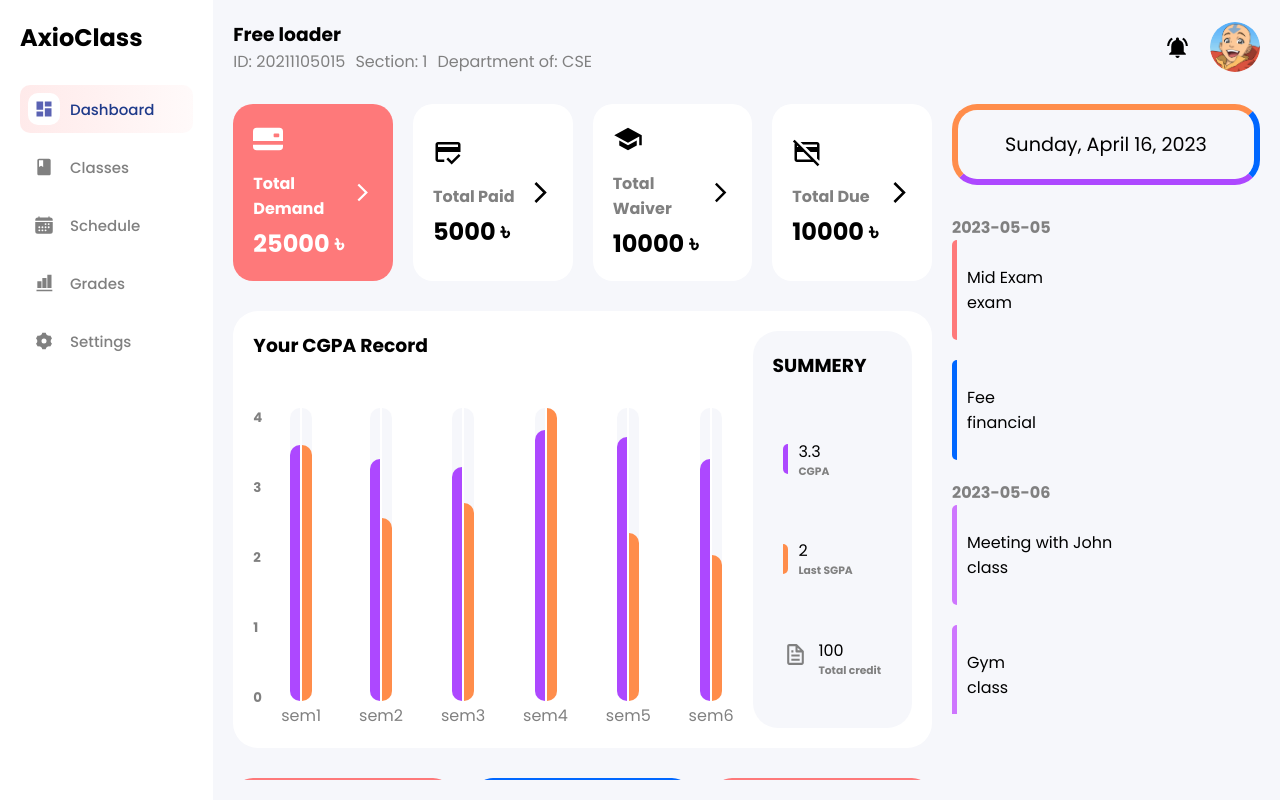
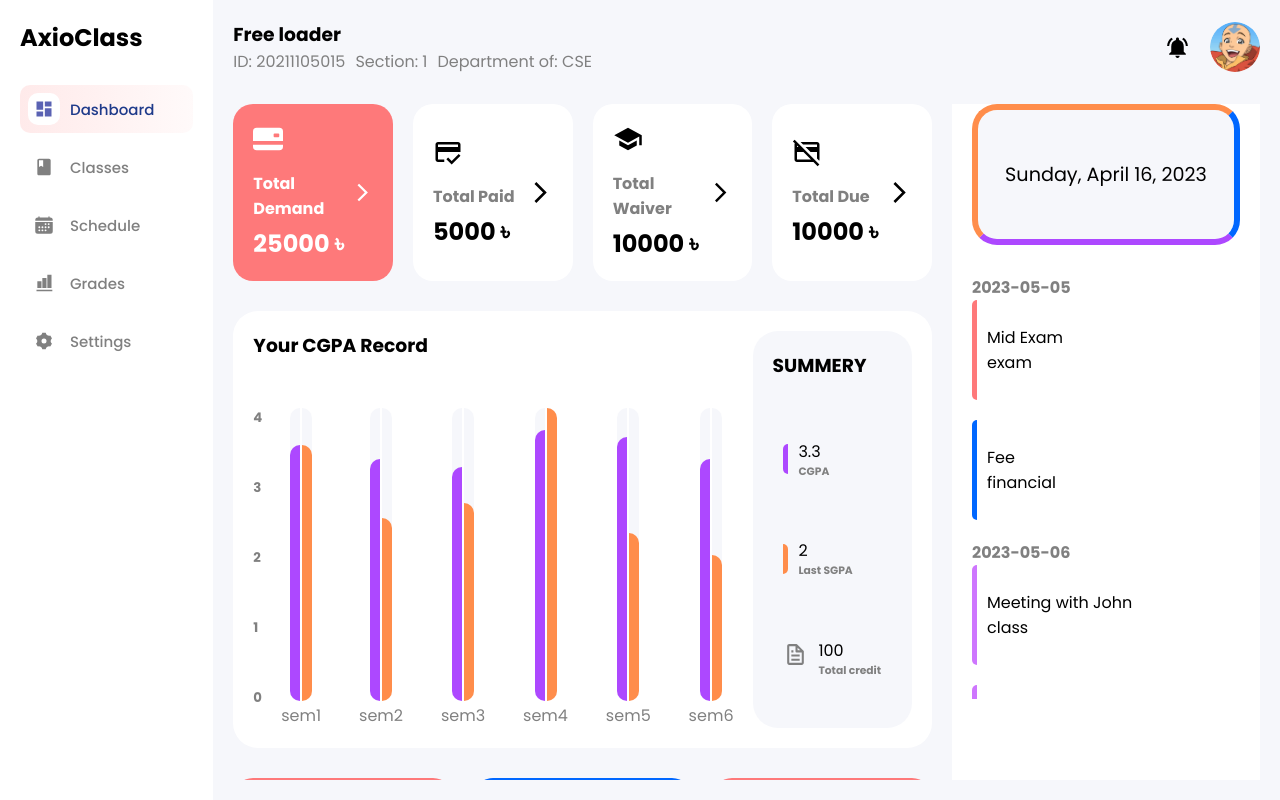
Before and after one commit to dev-faisal-ahmed/AxioClass-fr, a React (Vite) app: page / in a window 1280 px wide. Built offline with nearby package versions, Linux system fonts and the light colour scheme.

Commit message:
side bar beta 1

```diff
--- a/src/components/component_page/home_page/HomePage.jsx
+++ b/src/components/component_page/home_page/HomePage.jsx
@@ -15,7 +15,7 @@ export function HomePage() {
         <Cgpa />
         <AllNotices />
       </section>
-      <section>
+      <section className="homePage__toDos">
         <ToDos/>
       </section>
     </section>
--- a/src/components/component_page/home_page/homePage.css
+++ b/src/components/component_page/home_page/homePage.css
@@ -10,3 +10,6 @@
   overflow-y: auto;
   padding-right: 20px;
 }
+.homePage__toDos{
+  overflow: hidden;
+}
--- a/src/components/component_page/home_page/toDos/ToDos.jsx
+++ b/src/components/component_page/home_page/toDos/ToDos.jsx
@@ -29,11 +29,11 @@ export const ToDos = () => {
     setEvents(fakeData);
   },[])
   return (
-    <div className='toDos__body'>
-      <div className='toDos__today text-center mt-30'>
+    <div className='toDos__body h-full'>
+      <div className='toDos__today flex text-center mt-30'>
       {today}
       </div>
-      <div className='flex flex-col toDos__gap-20 mt-30'>
+      <div className='toDos__events flex flex-col toDos__gap-20 mt-30'>
       {Object.keys(events).map(date => (
         <div key={date}>
         <h4 className='toDos__color'>{date}</h4>
--- a/src/components/component_page/home_page/toDos/todos.css
+++ b/src/components/component_page/home_page/toDos/todos.css
@@ -1,9 +1,14 @@
 .toDos__body{
-  height: 80vh;
-  overflow-y: auto;
+  background-color: #fff;
+  padding: 0 20px 0 20px ;
 }
 .toDos__today{
+  min-height: 75px;
+  max-height: 150px;
+  height: 20%;
   font-size: larger;
+  justify-content: center;
+  align-items: center;
   background-color: #F6F7FB;
   border-top: 6px solid #FF8D4B;
   border-left: 6px solid #FF8D4B;
@@ -12,6 +17,10 @@
   border-radius: 25px;
   padding: 20px ;
 }
+.toDos__events{
+  height: 60%;
+  overflow-y: auto;
+}
 .toDos__color{
   color: gray;
 }
--- a/src/index.css
+++ b/src/index.css
@@ -17,16 +17,27 @@ body {
   --color-secondary-dark: "";
 }
 
-*::-webkit-scrollbar {
+/* *::-webkit-scrollbar {
   width: 5px;
-}
-*::-webkit-scrollbar-track {
-  /* background: white; */
+} */
+
+/* *::-webkit-scrollbar-track {
   border-radius: 10px;
-}
-*::-webkit-scrollbar-thumb {
+} */
+
+/* *::-webkit-scrollbar-thumb {
   background-color: gray;
   border-radius: 10px;
+} */
+
+
+/* Hide scrollbar for all browsers */
+* {
+  scrollbar-width: none; /* Firefox */
+  -ms-overflow-style: none; /* IE 10+ */
+  ::-webkit-scrollbar {
+    display: none; /* Chrome, Safari, Edge */
+  }
 }
 
 /* *********** utility class *********** */
```
